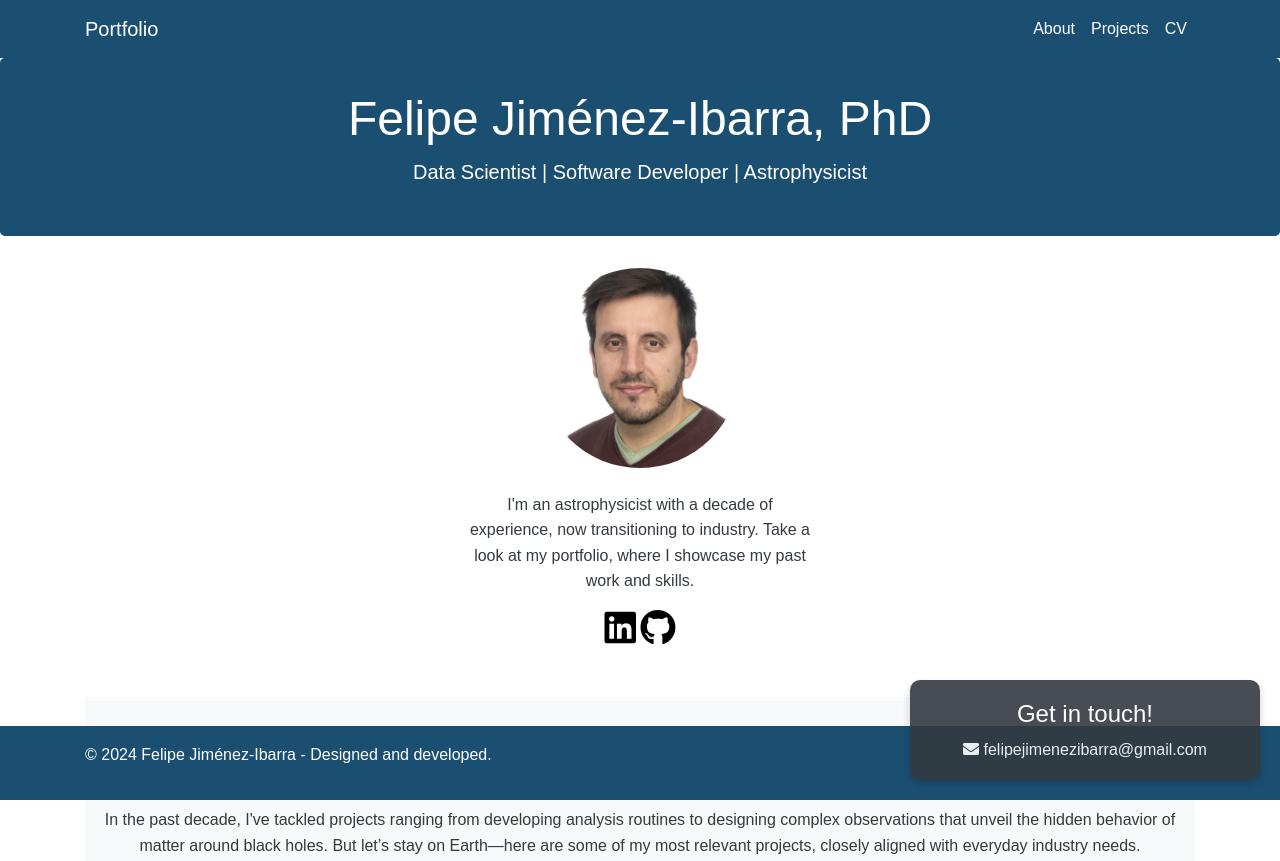
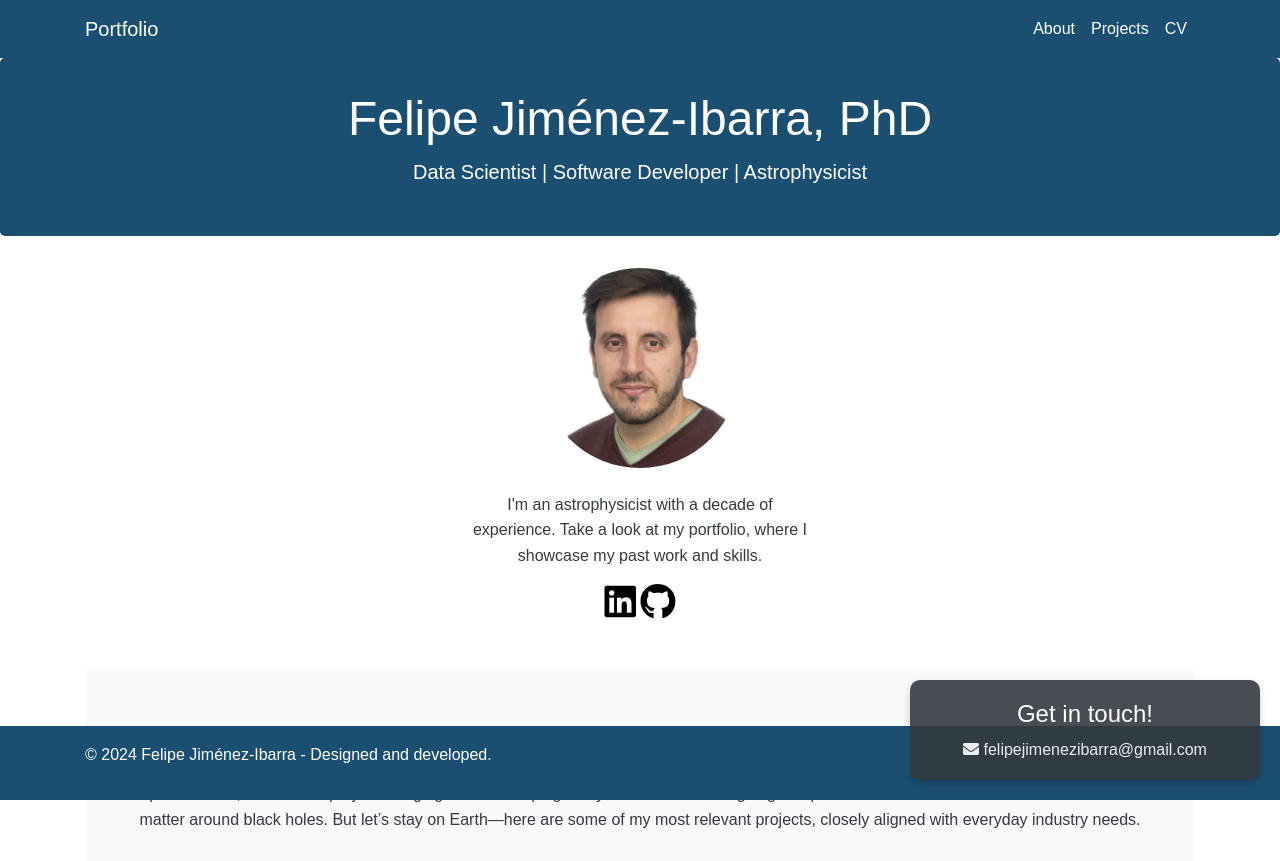
Before and after one commit to felipeji/felipeji.github.io, a plain HTML site: page index.html in a window 1280 px wide. Shown: the top 861 px of the page. Drawn offline with nearby package versions, Linux system fonts and the light colour scheme.

Commit message:
Update index.html

```diff
--- a/index.html
+++ b/index.html
@@ -47,7 +47,7 @@
                     <img src="images/profile.jpg" alt="Profile Picture" class="img-fluid rounded-circle mb-4 profile-img">
 
                 <p>
-                    I'm an astrophysicist with a decade of experience, now transitioning to industry.
+                    I'm an astrophysicist with a decade of experience.
                     Take a look at my portfolio, where I showcase my past work and skills.
 
                 </p>
```
